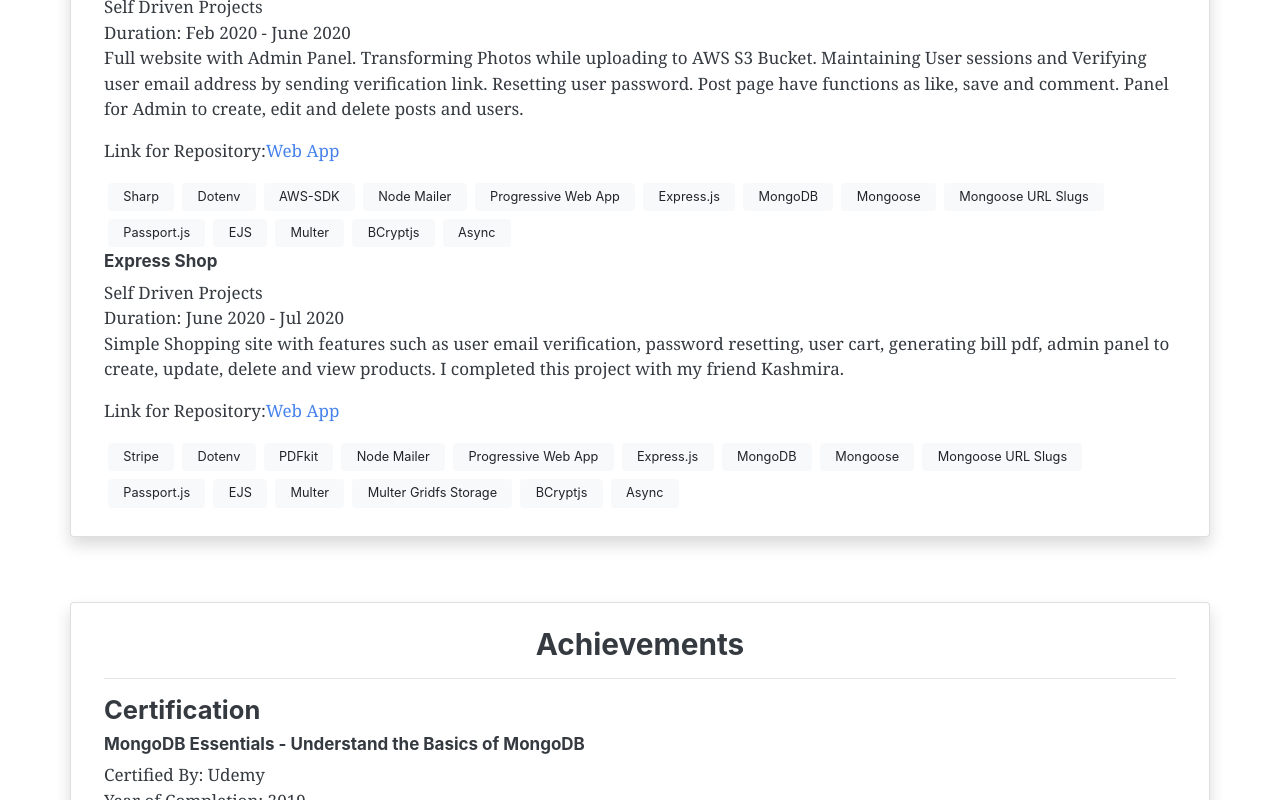
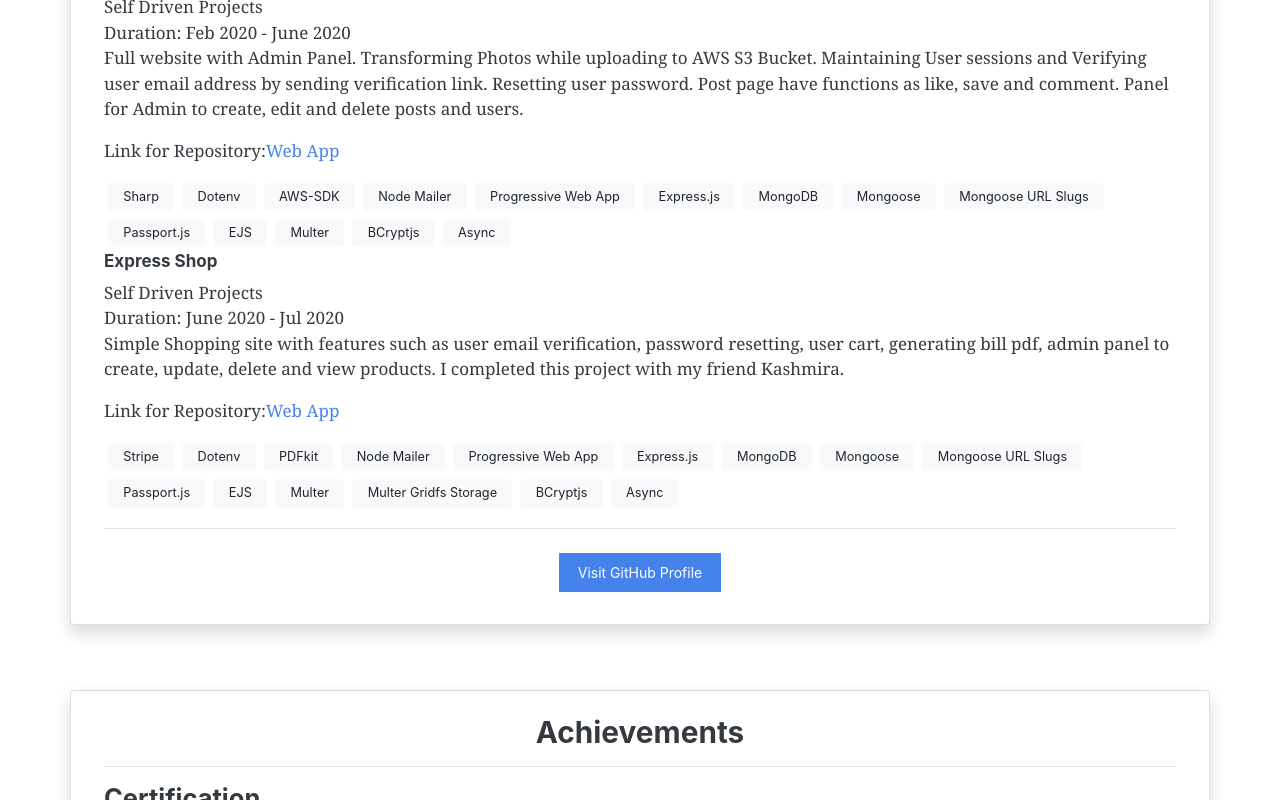
Before and after one commit to Saurabhrkp/portfolio, a React (Create React App) app: page / in a window 1280 px wide. Shown: the part 2334-3134 px from the top of the page. Built offline with nearby package versions, Linux system fonts and the light colour scheme.

Commit message:
Added github profile button

```diff
--- a/src/components/Projects.js
+++ b/src/components/Projects.js
@@ -4,7 +4,7 @@ const Projects = () => {
       <div style={{ height: '65px' }} id='projects'></div>
       <div className='container card shadow p-4'>
         <div className='row'>
-          <div className='col px-4'>
+          <div className='col px-4 justify-content-center'>
             <h3 className='text-center'>Projects</h3>
             <hr />
             <h6>Indoor Navigation for Blind using BLE Beacon</h6>
@@ -27,9 +27,8 @@ const Projects = () => {
                 target='_blank'
                 rel='noopener noreferrer'
               >
-                React Native Application
-              </a>
-              {', '}
+                React Native Application,
+              </a>{' '}
               <a
                 href='https://github.com/Saurabhrkp/Backend-For-BLE-App'
                 target='_blank'
@@ -160,6 +159,19 @@ const Projects = () => {
               <span className='badge badge-light m-1'>BCryptjs</span>
               <span className='badge badge-light m-1'>Async</span>
             </div>
+            <hr />
+            <div className='text-center p-2'>
+              <button type='button' className='btn btn-primary rounded-0'>
+                <a
+                  href='https://github.com/Saurabhrkp'
+                  target='_blank'
+                  rel='noopener noreferrer'
+                  className='text-decoration-none text-white'
+                >
+                  Visit GitHub Profile
+                </a>
+              </button>
+            </div>
           </div>
         </div>
       </div>
```
